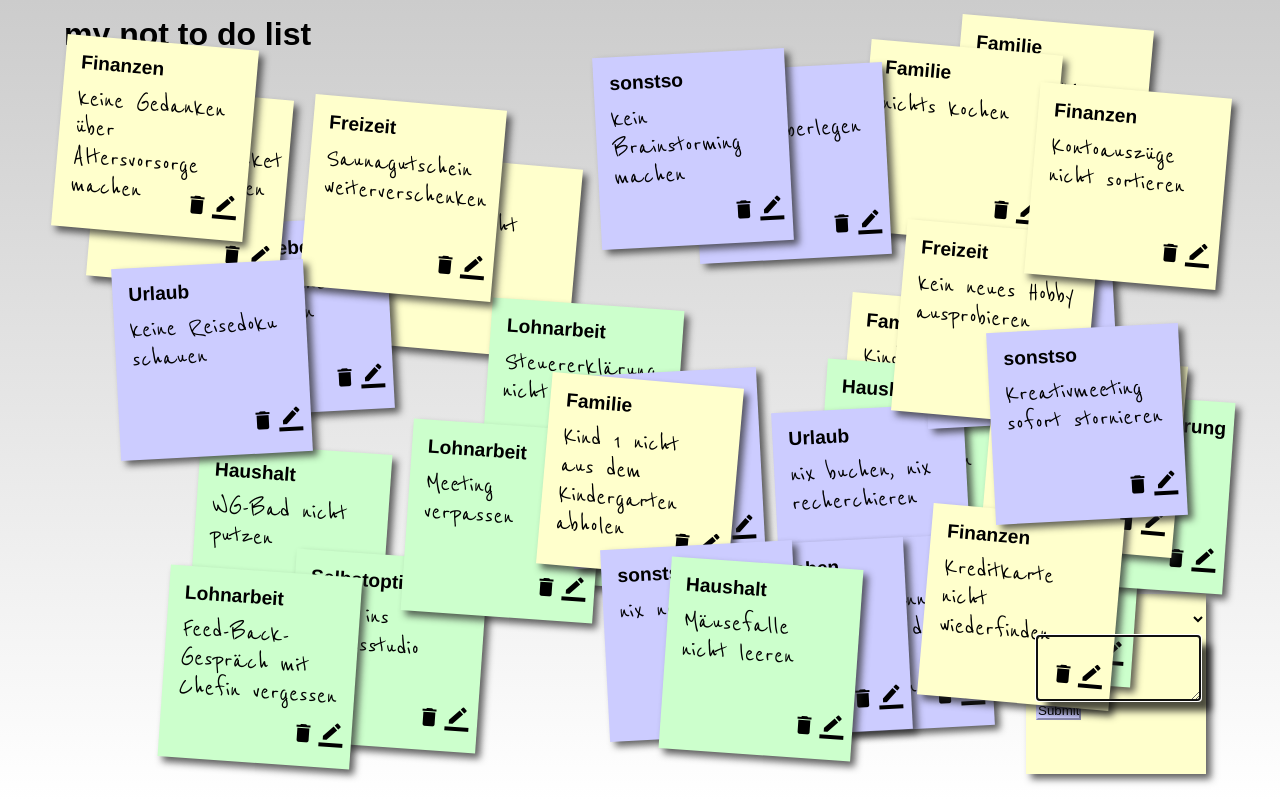
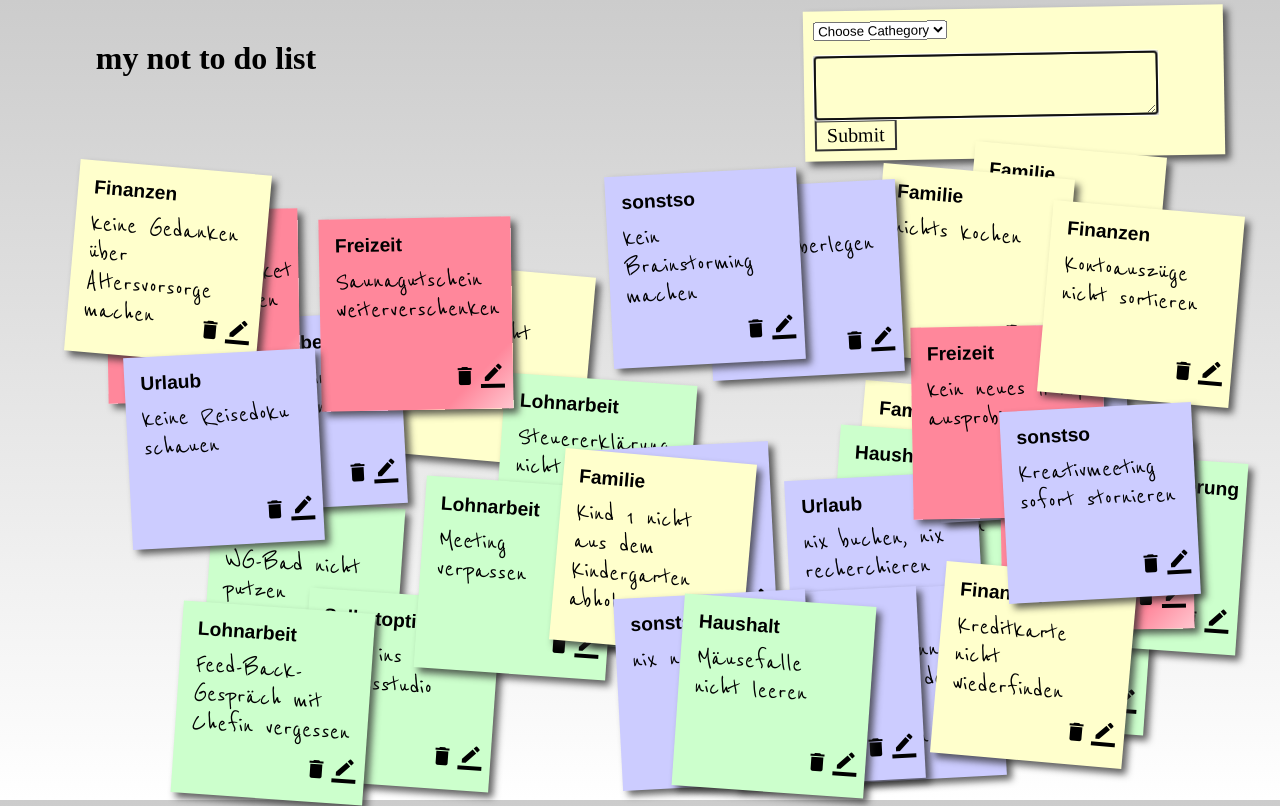
Before and after one commit to AnneQuinkenstein/list, a React (Create React App) app: page / in a window 1280 px wide. Built offline with nearby package versions, Linux system fonts and the light colour scheme.

Commit message:
changed position of add-task

```diff
--- a/public/index.html
+++ b/public/index.html
@@ -7,8 +7,8 @@
     <meta name="viewport" content="width=device-width, initial-scale=1" />
     <meta name="theme-color" content="#000000" />
     <meta
-      name="description"
-      content="Web site created using create-react-app"
+      name="Not-To-Do-List"
+      content="created by Anne Quinkenstein"
     />
     <link href="https://fonts.googleapis.com/icon?family=Material+Icons" rel="stylesheet">
     <link href="https://fonts.googleapis.com/css2?family=Reenie+Beanie&display=swap" rel="stylesheet">
--- a/src/App.css
+++ b/src/App.css
@@ -12,15 +12,77 @@ body {
   height: 100vh;
 }
 
-.title {
-  position: absolute;
-  top: 2vh;
-  left: 5vw;
+.titlegroup {
+  display: -webkit-box;
+  display: -ms-flexbox;
+  display: flex;
+  -webkit-box-pack: center;
+      -ms-flex-pack: center;
+          justify-content: center;
 }
 
-.tasksList {
-  overflow: hidden;
-  padding: 3em;
+.titlegroup .title {
+  font-family: "test";
+  margin: 5vh;
+}
+
+.titlegroup .addTask {
+  background: #ffc;
+  padding: 10px;
+  font-family: "Comic Sans MS";
+  width: 400px;
+  -webkit-box-shadow: 5px 5px 7px rgba(33, 33, 33, 0.7);
+          box-shadow: 5px 5px 7px rgba(33, 33, 33, 0.7);
+  -webkit-transform: rotate(-1deg);
+          transform: rotate(-1deg);
+  margin: 1vh 0 0 35vw;
+}
+
+.titlegroup .addTask select {
+  margin: 1px 0 15px 0;
+}
+
+.titlegroup .addTask textarea {
+  text-decoration: none;
+  color: #000;
+  display: -webkit-box;
+  display: -ms-flexbox;
+  display: flex;
+  -webkit-box-orient: vertical;
+  -webkit-box-direction: normal;
+      -ms-flex-direction: column;
+          flex-direction: column;
+  -webkit-box-pack: start;
+      -ms-flex-pack: start;
+          justify-content: flex-start;
+  padding: 1em;
+  font-family: "Reenie Beanie", arial, sans-serif;
+  font-size: 1.5rem;
+  width: 82%;
+  background: transparent;
+  border: 1px solid brown;
+}
+
+.titlegroup .addTask textarea:active {
+  cursor: pointer;
+}
+
+.titlegroup .addTask textarea:focus {
+  cursor: pointer;
+}
+
+.titlegroup .addTask .btn-sit {
+  border: 2px solid #333;
+  padding: 2px 10px;
+  background: none;
+  font-family: "test";
+  font-size: 20px;
+}
+
+.titlegroup .addTask .inp-sit {
+  border: 2px solid #333;
+  padding: 6px;
+  vertical-align: top;
 }
 
 .tasksList .green a {
@@ -28,7 +90,6 @@ body {
   -webkit-transform: rotate(4deg);
   -moz-transform: rotate(4deg);
   position: relative;
-  top: 5px;
   background: #cfc;
 }
 
@@ -37,7 +98,6 @@ body {
   -webkit-transform: rotate(-3deg);
   -moz-transform: rotate(-3deg);
   position: relative;
-  top: -5px;
   background: #ccf;
 }
 
@@ -46,7 +106,14 @@ body {
   -webkit-transform: rotate(5deg);
   -moz-transform: rotate(5deg);
   position: relative;
-  top: -10px;
+}
+
+.tasksList .red a {
+  background: linear-gradient(135deg, #ff879b 81%, #ff879b 82%, #ffc7d0 100%);
+  -o-transform: rotate(-1deg);
+  -webkit-transform: rotate(-1deg);
+  -moz-transform: rotate(-1deg);
+  position: relative;
 }
 
 .tasksList div {
@@ -166,73 +233,4 @@ body {
   transition: transform 1000ms ease-in;
   transition: transform 1000ms ease-in, -webkit-transform 1000ms ease-in;
 }
-
-.addTask {
-  position: absolute;
-  bottom: 2vh;
-  right: 5vw;
-  display: inline-block;
-  background: #ffc;
-  height: 10em;
-  width: 10em;
-  margin: 10px;
-  padding: 10px;
-  -webkit-box-shadow: 5px 5px 7px rgba(33, 33, 33, 0.7);
-          box-shadow: 5px 5px 7px rgba(33, 33, 33, 0.7);
-  -webkit-transition: -webkit-transform 0.15s linear;
-  transition: -webkit-transform 0.15s linear;
-  transition: transform 0.15s linear;
-  transition: transform 0.15s linear, -webkit-transform 0.15s linear;
-}
-
-.addTask form select {
-  font-size: 100%;
-  font-weight: bold;
-  padding-bottom: 10px;
-  background: transparent;
-  border-color: transparent;
-  width: 107%;
-}
-
-.addTask form textarea {
-  text-decoration: none;
-  color: #000;
-  display: -webkit-box;
-  display: -ms-flexbox;
-  display: flex;
-  -webkit-box-orient: vertical;
-  -webkit-box-direction: normal;
-      -ms-flex-direction: column;
-          flex-direction: column;
-  -webkit-box-pack: start;
-      -ms-flex-pack: start;
-          justify-content: flex-start;
-  padding: 1em;
-  font-family: "Reenie Beanie", arial, sans-serif;
-  font-size: 100%;
-  width: 82%;
-  background: transparent;
-  border: 1px solid brown;
-}
-
-.addTask form textarea:active {
-  -webkit-box-shadow: 10px 10px 7px rgba(0, 0, 0, 0.7);
-  box-shadow: 10px 10px 7px rgba(0, 0, 0, 0.7);
-  position: relative;
-  z-index: 500;
-  cursor: pointer;
-}
-
-.addTask form textarea:focus {
-  -webkit-box-shadow: 10px 10px 7px rgba(0, 0, 0, 0.7);
-  box-shadow: 10px 10px 7px rgba(0, 0, 0, 0.7);
-  position: relative;
-  z-index: 500;
-  cursor: pointer;
-}
-
-.addTask form input {
-  background-color: #ccf;
-  border-color: #ccf;
-}
 /*# sourceMappingURL=App.css.map */
--- a/src/App.js
+++ b/src/App.js
@@ -36,12 +36,17 @@ const App = () => {
     setTasks((prevState) => [...prevState]);
   };
 
-  const cathegories= tasks && tasks.map(task => task.cathegory)
+  const cathegories = tasks && tasks.map((task) => task.cathegory);
   const uniqueCathegories = [...new Set(cathegories)];
 
   return (
     <div className="App">
-      <h1 className="title">my not to do list</h1>
+      <div className="titlegroup">
+        <h1 className="title">my not to do list</h1>
+        {uniqueCathegories && (
+          <AddTask addTask={addTask} uniqueCathegories={uniqueCathegories} />
+        )}
+      </div>
       <TransitionGroup className="tasksList">
         {tasks &&
           tasks.map((task, index) => (
@@ -59,7 +64,6 @@ const App = () => {
             </CSSTransition>
           ))}
       </TransitionGroup>
-      {uniqueCathegories && <AddTask addTask={addTask} uniqueCathegories={uniqueCathegories} />}
     </div>
   );
 };
--- a/src/App.scss
+++ b/src/App.scss
@@ -11,21 +11,74 @@ body {
   height: 100vh;
 }
 
-.title {
-  position: absolute;
-  top: 2vh;
-  left: 5vw;
+.titlegroup {
+  display: flex;
+  justify-content: center;
+  .title {
+      font-family: "test";
+      margin: 5vh;
+  }
+  .addTask {
+    background: #ffc;
+    padding: 10px;
+    font-family: "Comic Sans MS";
+    width: 400px;
+    box-shadow: 5px 5px 7px rgba(33, 33, 33, 0.7);
+    transform: rotate(-1deg);
+    margin: 1vh 0 0 35vw;
+    select {
+      margin: 1px 0 15px 0;
+    }
+    textarea {
+      text-decoration: none;
+      color: #000;
+      display: flex;
+      flex-direction: column;
+      justify-content: flex-start;
+      padding: 1em;
+      font-family: "Reenie Beanie", arial, sans-serif;
+      font-size: 1.5rem;
+      width: 82%;
+      background: transparent;
+      border: 1px solid brown;
+      &:active {
+        // -moz-box-shadow: 10px 10px 7px rgba(0, 0, 0, 0.7);
+        // -webkit-box-shadow: 10px 10px 7px rgba(0, 0, 0, 0.7);
+        // box-shadow: 10px 10px 7px rgba(0, 0, 0, 0.7);
+        // position: relative;
+        // z-index: 500;
+        cursor: pointer;
+      }
+      &:focus {
+        // -moz-box-shadow: 10px 10px 7px rgba(0, 0, 0, 0.7);
+        // -webkit-box-shadow: 10px 10px 7px rgba(0, 0, 0, 0.7);
+        // box-shadow: 10px 10px 7px rgba(0, 0, 0, 0.7);
+        // position: relative;
+        // z-index: 500;
+        cursor: pointer;
+      }
+    }
+    .btn-sit {
+      border: 2px solid #333;
+      padding: 2px 10px;
+      background: none;
+      font-family: "test";
+      font-size: 20px;
+    }
+    .inp-sit {
+      border: 2px solid #333;
+      padding: 6px;
+      vertical-align: top;
+    }
+  }
 }
 
 .tasksList {
-  overflow: hidden;
-  padding: 3em;
   .green a {
     -o-transform: rotate(4deg);
     -webkit-transform: rotate(4deg);
     -moz-transform: rotate(4deg);
     position: relative;
-    top: 5px;
     background: #cfc;
   }
   .purple a {
@@ -33,7 +86,6 @@ body {
     -webkit-transform: rotate(-3deg);
     -moz-transform: rotate(-3deg);
     position: relative;
-    top: -5px;
     background: #ccf;
   }
   .yellow a {
@@ -41,7 +93,13 @@ body {
     -webkit-transform: rotate(5deg);
     -moz-transform: rotate(5deg);
     position: relative;
-    top: -10px;
+  }
+  .red a {
+    background: linear-gradient(135deg, #ff879b 81%, #ff879b 82%, #ffc7d0 100%);
+    -o-transform: rotate(-1deg);
+    -webkit-transform: rotate(-1deg);
+    -moz-transform: rotate(-1deg);
+    position: relative;
   }
   div {
     position: absolute;
@@ -131,60 +189,3 @@ body {
   opacity: 0;
   transition: transform 1000ms ease-in;
 }
-
-.addTask {
-  position: absolute;
-  bottom: 2vh;
-  right: 5vw;
-  display: inline-block;
-  background: #ffc;
-  height: 10em;
-  width: 10em;
-  margin: 10px;
-  padding: 10px;
-  box-shadow: 5px 5px 7px rgba(33, 33, 33, 0.7);
-  transition: transform 0.15s linear;
-  form {
-    select {
-      font-size: 100%;
-      font-weight: bold;
-      padding-bottom: 10px;
-      background: transparent;
-      border-color: transparent;
-      width: 107%;
-    }
-    textarea {
-      text-decoration: none;
-      color: #000;
-      display: flex;
-      flex-direction: column;
-      justify-content: flex-start;
-      padding: 1em;
-      font-family: "Reenie Beanie", arial, sans-serif;
-      font-size: 100%;
-      width: 82%;
-      background: transparent;
-      border: 1px solid brown;
-      &:active {
-        -moz-box-shadow: 10px 10px 7px rgba(0, 0, 0, 0.7);
-        -webkit-box-shadow: 10px 10px 7px rgba(0, 0, 0, 0.7);
-        box-shadow: 10px 10px 7px rgba(0, 0, 0, 0.7);
-        position: relative;
-        z-index: 500;
-        cursor: pointer;
-      }
-      &:focus {
-        -moz-box-shadow: 10px 10px 7px rgba(0, 0, 0, 0.7);
-        -webkit-box-shadow: 10px 10px 7px rgba(0, 0, 0, 0.7);
-        box-shadow: 10px 10px 7px rgba(0, 0, 0, 0.7);
-        position: relative;
-        z-index: 500;
-        cursor: pointer;
-      }
-    }
-    input {
-      background-color: #ccf;
-      border-color: #ccf;
-    }
-  }
-}
--- a/src/components/AddTask.js
+++ b/src/components/AddTask.js
@@ -1,7 +1,6 @@
 import React, { useState } from "react";
 
 const AddTask = ({ addTask, uniqueCathegories }) => {
-
   const [name, setName] = useState("");
   const [selection, setSelection] = useState("");
 
@@ -20,27 +19,26 @@ const AddTask = ({ addTask, uniqueCathegories }) => {
   };
 
   return (
-    <div className="addTask">
-      <form onSubmit={handleSubmit}>
+    <form className="addTask" onSubmit={handleSubmit}>
       <select
-          className="Dropdownlist"
+        className="postit-title"
         onChange={handleChoice}
         id="cathegory"
         name="cathegory"
       >
+        <option>Choose Cathegory</option>
         {uniqueCathegories &&
           uniqueCathegories.map((cat) => <option value={cat}>{cat}</option>)}
       </select>
       <textarea
-          id="NotToDo"
+        className="inp-sit"
         onChange={handleChange}
         value={name}
         type="text"
         autoFocus
       />
-        <input type="submit" value="Submit" />
+      <input className="btn-sit active" type="submit" value="Submit" />
     </form>
-    </div>
   );
 };
 
--- a/src/components/Task.js
+++ b/src/components/Task.js
@@ -30,12 +30,12 @@ const Task = ({
   };
 
   useEffect(() => {
-    const randNum = Math.random() * 70;
-    const randNum2 = Math.random() * 80;
+    const randNum = Math.random() * 60+15;
+    const randNum2 = Math.random() * 80+1;
     setStyle({
       zIndex: index,
-      top: `${randNum}%`,
-      left: `${randNum2}%`,
+      top: `${randNum}vh`,
+      left: `${randNum2}vw`,
     });
   }, []);
 
@@ -45,7 +45,7 @@ const Task = ({
       top: "style[top]",
       left: "style[left]",
     });
-    setNum(num + num);
+    setNum((num > listLength)? num + 1: listLength + 1);
     e.preventDefault();
   };
 
@@ -64,7 +64,7 @@ const Task = ({
       case "Liebesleben":
         return "purple";
       case "Freizeit":
-        return "yellow";
+        return "red";
       case "Finanzen":
         return "yellow";
       case "sonstso":
```
Also changed, not shown: public/manifest.json, 1 other file (tests, documents, lock files or other folders). Lines whose indentation alone changed are shown as unchanged.
